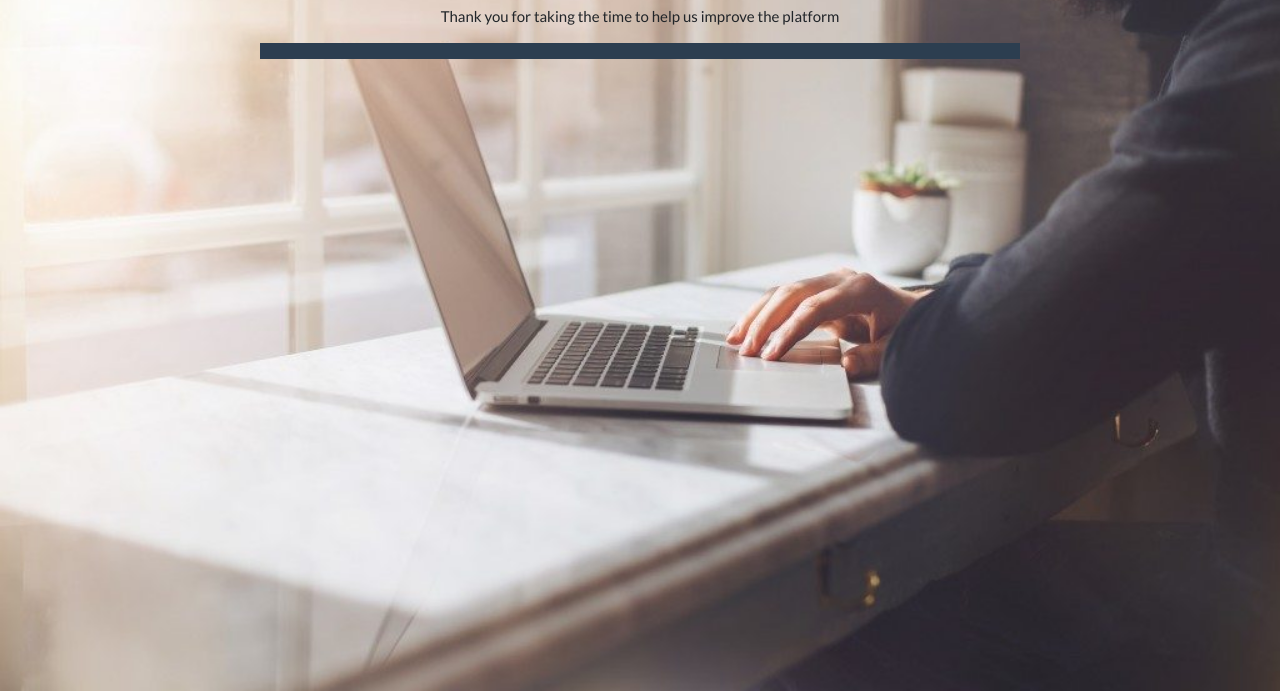
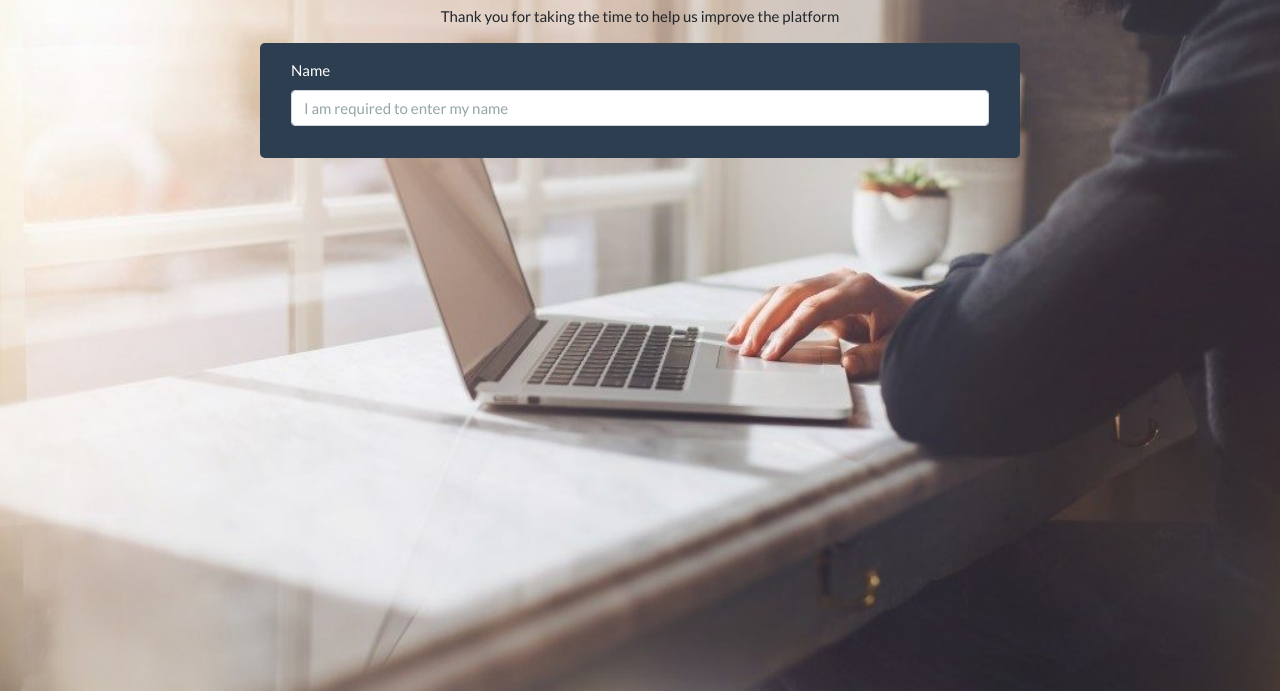
Before and after one commit to Poliarddjimmy/Djimmy-Mahmood, a plain HTML site: page index.html in a window 1280 px wide. Shown: the part 109-800 px from the top of the page. Drawn offline with nearby package versions, Linux system fonts and the light colour scheme.

Commit message:
Put Inside the form element, I am required to enter my name in a field with id name

```diff
--- a/css/style.css
+++ b/css/style.css
@@ -0,0 +1,3 @@
+.survey{
+    border-radius:5px;
+}
--- a/index.html
+++ b/index.html
@@ -25,8 +25,13 @@
           </div>
 
           <div class="col-lg-2 col-sm-12 "></div>
-          <div class="col-lg-8 col-sm-12 bg-primary">
-            <form id="survey-form" class="form-group">
+          <div class="col-lg-8 col-sm-12 bg-primary survey">
+            <form id="survey-form" class="p-3">
+
+              <div class="form-group">
+                <label for="name" class="text-white"> Name</label>
+                <input type="text" name="name" class="form-control" id="name"  placeholder="I am required to enter my name" required>
+              </div>
 
             </form>
           </div>
```
